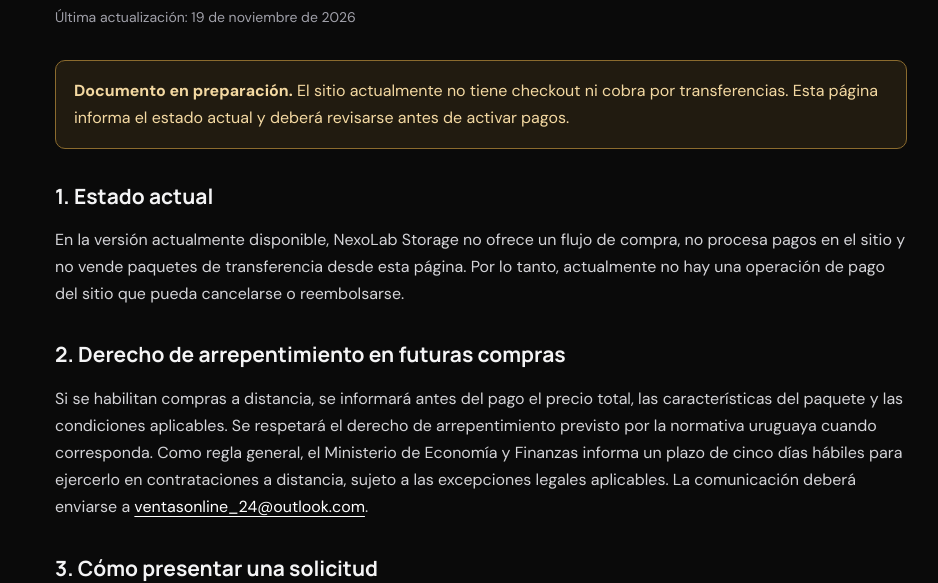
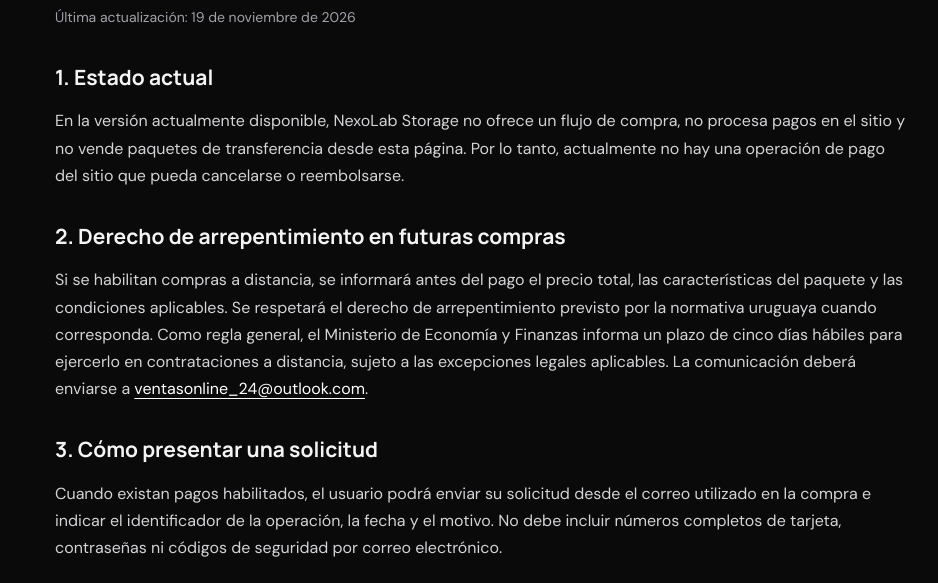
Before and after one commit to PocketBlack/nexolab-storage, a plain HTML site: page frontend/reembolsos.html in a window 1280 px wide. Shown: the part 223-806 px from the top of the page, without its empty margins (159-1097 px from the left). Drawn offline with Linux system fonts and the light colour scheme.

Commit message:
Remove internal draft banner from public-facing policy

```diff
--- a/frontend/reembolsos.html
+++ b/frontend/reembolsos.html
@@ -1,5 +1,5 @@
 <!doctype html>
-<html lang="es"><head><meta charset="utf-8"><meta name="viewport" content="width=device-width,initial-scale=1"><meta name="description" content="Información sobre cancelaciones y reembolsos de NexoLab Storage."><title>Cancelaciones y reembolsos — NexoLab Storage</title><link rel="stylesheet" href="legal.css"><link rel="preconnect" href="https://fonts.googleapis.com"><link href="https://fonts.googleapis.com/css2?family=DM+Sans:wght@400;500;700&family=Manrope:wght@700;800&display=swap" rel="stylesheet"></head><body><header class="legal-top"><a class="legal-brand" href="/">NEXO LAB / STORAGE</a></header><main class="legal-wrap"><div class="eyebrow">Información comercial</div><h1>Cancelaciones y reembolsos</h1><div class="updated">Última actualización: 19 de noviembre de 2026</div><div class="draft-notice"><strong>Documento en preparación.</strong> El sitio actualmente no tiene checkout ni cobra por transferencias. Esta página informa el estado actual y deberá revisarse antes de activar pagos.</div>
+<html lang="es"><head><meta charset="utf-8"><meta name="viewport" content="width=device-width,initial-scale=1"><meta name="description" content="Información sobre cancelaciones y reembolsos de NexoLab Storage."><title>Cancelaciones y reembolsos — NexoLab Storage</title><link rel="stylesheet" href="legal.css"><link rel="preconnect" href="https://fonts.googleapis.com"><link href="https://fonts.googleapis.com/css2?family=DM+Sans:wght@400;500;700&family=Manrope:wght@700;800&display=swap" rel="stylesheet"></head><body><header class="legal-top"><a class="legal-brand" href="/">NEXO LAB / STORAGE</a></header><main class="legal-wrap"><div class="eyebrow">Información comercial</div><h1>Cancelaciones y reembolsos</h1><div class="updated">Última actualización: 19 de noviembre de 2026</div>
 <h2>1. Estado actual</h2><p>En la versión actualmente disponible, NexoLab Storage no ofrece un flujo de compra, no procesa pagos en el sitio y no vende paquetes de transferencia desde esta página. Por lo tanto, actualmente no hay una operación de pago del sitio que pueda cancelarse o reembolsarse.</p>
 <h2>2. Derecho de arrepentimiento en futuras compras</h2><p>Si se habilitan compras a distancia, se informará antes del pago el precio total, las características del paquete y las condiciones aplicables. Se respetará el derecho de arrepentimiento previsto por la normativa uruguaya cuando corresponda. Como regla general, el Ministerio de Economía y Finanzas informa un plazo de cinco días hábiles para ejercerlo en contrataciones a distancia, sujeto a las excepciones legales aplicables. La comunicación deberá enviarse a <a href="mailto:ventasonline_24@outlook.com">ventasonline_24@outlook.com</a>.</p>
 <h2>3. Cómo presentar una solicitud</h2><p>Cuando existan pagos habilitados, el usuario podrá enviar su solicitud desde el correo utilizado en la compra e indicar el identificador de la operación, la fecha y el motivo. No debe incluir números completos de tarjeta, contraseñas ni códigos de seguridad por correo electrónico.</p>
```
